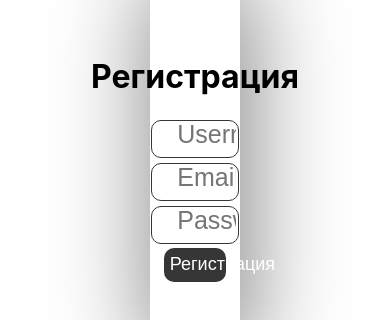
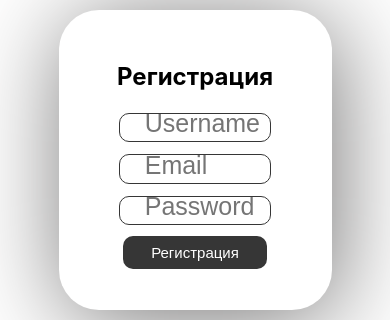
Before and after one commit to khumayunkh/blog-post, a React (Create React App) app: page /registr in a window 390 px wide. Shown: the part 208-528 px from the top of the page. Built offline with nearby package versions, Linux system fonts and the light colour scheme.

Commit message:
registration

```diff
--- a/src/components/Registration/registration.module.css
+++ b/src/components/Registration/registration.module.css
@@ -49,3 +49,144 @@
     background-color: rgb(54, 54, 54);
     color: white;
 }
+@media(max-width:1300px){
+    .RegistrForm_in{
+        width: 30%;
+        height: 350px;
+        box-shadow: 5px 10px 100px rgb(117, 116, 116);
+        background-color: white;
+        border-radius: 40px;
+        display: flex;
+        flex-direction: column;
+        justify-content: center;
+        align-items: inherit;
+    }
+    .input{
+        background-color: white;
+        border-style: none;
+        height: 4vh;
+        width: 80%;
+        border: 1px solid rgb(54, 54, 54);
+        border-radius: 10px;
+        padding-left: 25px;
+        margin: 3%;
+    }
+}
+@media(max-width:1100px){
+    .RegistrForm_in{
+        width: 40%;
+        height: 350px;
+        box-shadow: 5px 10px 100px rgb(117, 116, 116);
+        background-color: white;
+        border-radius: 40px;
+        display: flex;
+        flex-direction: column;
+        justify-content: center;
+        align-items: inherit;
+    }
+}
+
+@media(max-width:750px){
+    .RegistrForm_in{
+        width: 50%;
+        height: 350px;
+        box-shadow: 5px 10px 100px rgb(117, 116, 116);
+        background-color: white;
+        border-radius: 40px;
+        display: flex;
+        flex-direction: column;
+        justify-content: center;
+        align-items: inherit;
+    }
+    .input{
+        background-color: white;
+        border-style: none;
+        height: 3vh;
+        width: 60%;
+        border: 1px solid rgb(54, 54, 54);
+        border-radius: 10px;
+        padding-left: 25px;
+        margin: 3%;
+    }
+    .btn_registr{
+        font-size: 18px;
+        margin: 2%;
+        height: 4vh;
+        width: 60%;
+        border-style: none;
+        border-radius: 10px;
+        background-color: rgb(54, 54, 54);
+        color: white;
+    }
+}
+
+@media(max-width:500px){
+    h1{
+        font-size: 24px;
+    }
+    .RegistrForm_in{
+        width: 70%;
+        height: 300px;
+        box-shadow: 5px 10px 100px rgb(117, 116, 116);
+        background-color: white;
+        border-radius: 40px;
+        display: flex;
+        flex-direction: column;
+        justify-content: center;
+        align-items: inherit;
+    }
+    .input{
+        background-color: white;
+        border-style: none;
+        height: 3vh;
+        width: 60%;
+        border: 1px solid rgb(54, 54, 54);
+        border-radius: 10px;
+        padding-left: 25px;
+        margin: 3%;
+    }
+    .btn_registr{
+        margin: 2%;
+        height: 4vh;
+        width: 70%;
+        border-style: none;
+        border-radius: 10px;
+        background-color: rgb(54, 54, 54);
+        color: white;
+        font-size: 15px;
+    }
+}
+
+@media(max-width:350px){
+    .RegistrForm_in{
+        width: 70%;
+        height: 250px;
+        box-shadow: 5px 10px 100px rgb(117, 116, 116);
+        background-color: white;
+        border-radius: 40px;
+        display: flex;
+        flex-direction: column;
+        justify-content: center;
+        align-items: inherit;
+    }
+    .input{
+        background-color: white;
+        border-style: none;
+        height: 3vh;
+        width: 60%;
+        border: 1px solid rgb(54, 54, 54);
+        border-radius: 10px;
+        padding-left: 25px;
+        margin: 3%;
+    }
+    .btn_registr{
+        font-size: 18px;
+        margin: 2%;
+        height: 4vh;
+        width: 50%;
+        border-style: none;
+        border-radius: 10px;
+        background-color: rgb(54, 54, 54);
+        color: white;
+    }
+}
```
